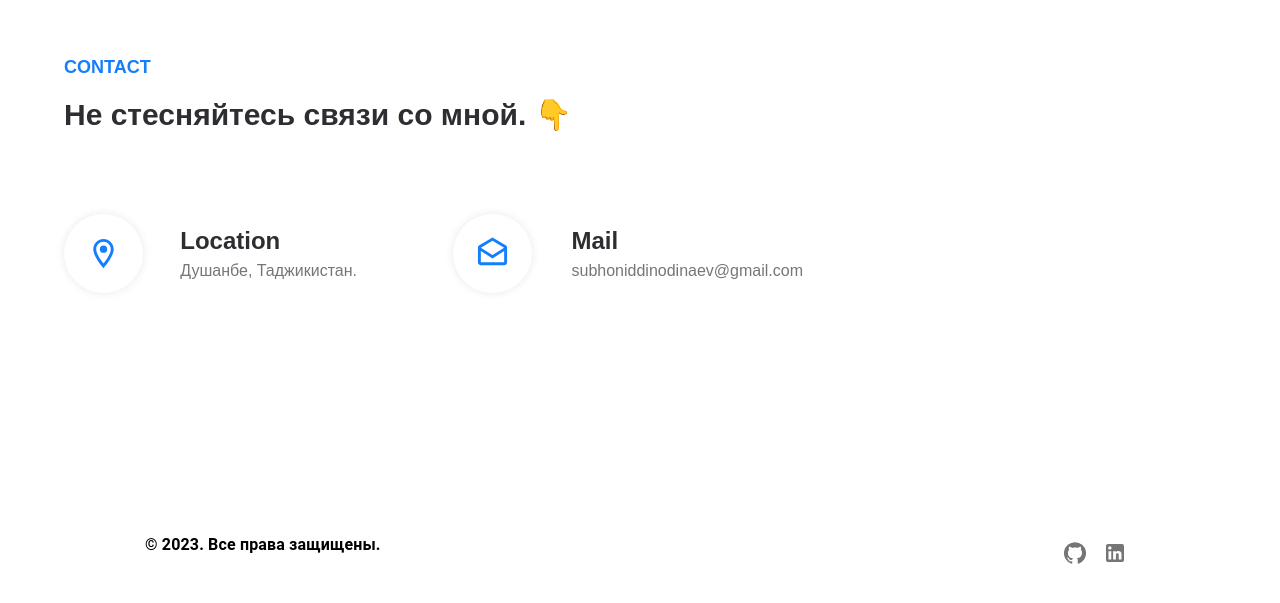
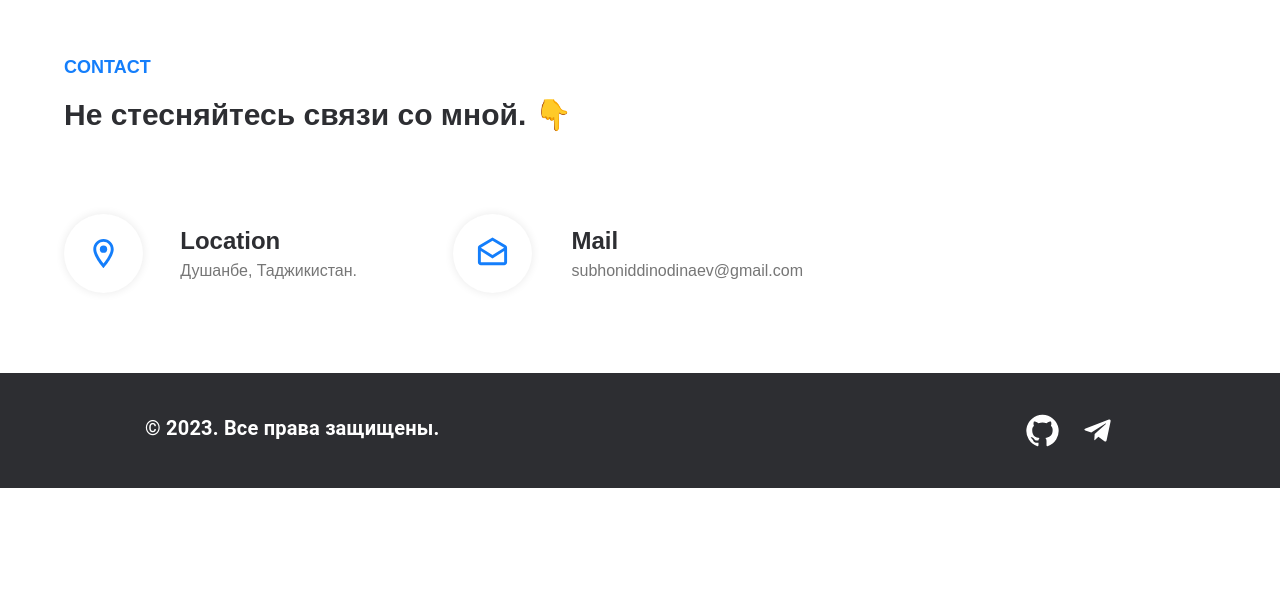
Before and after one commit to dev-tokumei/Tokumeidev, a React (Create React App) app: page / in a window 1280 px wide. Shown: the part 2979-3582 px from the top of the page. After the commit the page ends 3467 px from the top, so only its background shows below. Built offline with nearby package versions, Linux system fonts and the light colour scheme.

Commit message:
footer component ready

```diff
--- a/src/common/footer/footer.component.jsx
+++ b/src/common/footer/footer.component.jsx
@@ -1,17 +1,18 @@
 import React from 'react';
 import { Box, Container, IconButton, Typography } from '@mui/material';
 import GitHubIcon from '@mui/icons-material/GitHub';
-import LinkedInIcon from '@mui/icons-material/LinkedIn';
+import TelegramIcon from '@mui/icons-material/Telegram';
 
 const Footer = () => {
   const date = new Date().getFullYear();
   return (
+    <div className='w-full bg-[#2d2e32]'>
+      <Container>
         <Box
           sx={{
             width: '100%',
             display: 'flex',
             justifyContent: 'center',
-        py: 10,
           }}
         >
           <Box
@@ -19,21 +20,33 @@ const Footer = () => {
               width: '100%',
               display: 'flex',
               justifyContent: 'space-between',
-          py: 10,
+              py: 5,
               maxWidth: '990px',
             }}
           >
-        <Typography sx={{fontWeight: 'bold'}}>&copy; {date}. Все права защищены.</Typography>
+            <Typography
+              sx={{ fontWeight: 'bold', color: 'white', fontSize: '20px' }}
+            >
+              &copy; {date}. Все права защищены.
+            </Typography>
             <Box>
-          <IconButton>
-            <GitHubIcon />
-          </IconButton>
-          <IconButton>
-            <LinkedInIcon />
-          </IconButton>
+              <a
+                className='mr-5 hover:text-[#147efb] duration-300 text-white'
+                href='https://github.com/dev-tokumei '
+              >
+                <GitHubIcon fontSize='large' />
+              </a>
+              <a
+                className='mr-5 hover:text-[#147efb] duration-300 text-white'
+                href='https://t.me/tokumei_dev'
+              >
+                <TelegramIcon fontSize='large' />
+              </a>
             </Box>
           </Box>
         </Box>
+      </Container>
+    </div>
   );
 };
 
```
Lines whose indentation alone changed are shown as unchanged.
